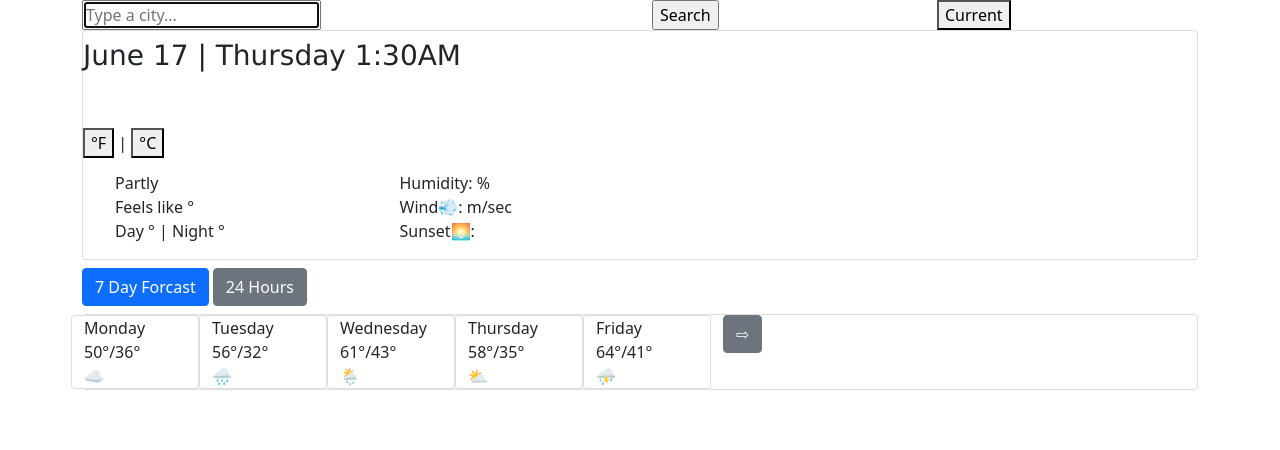
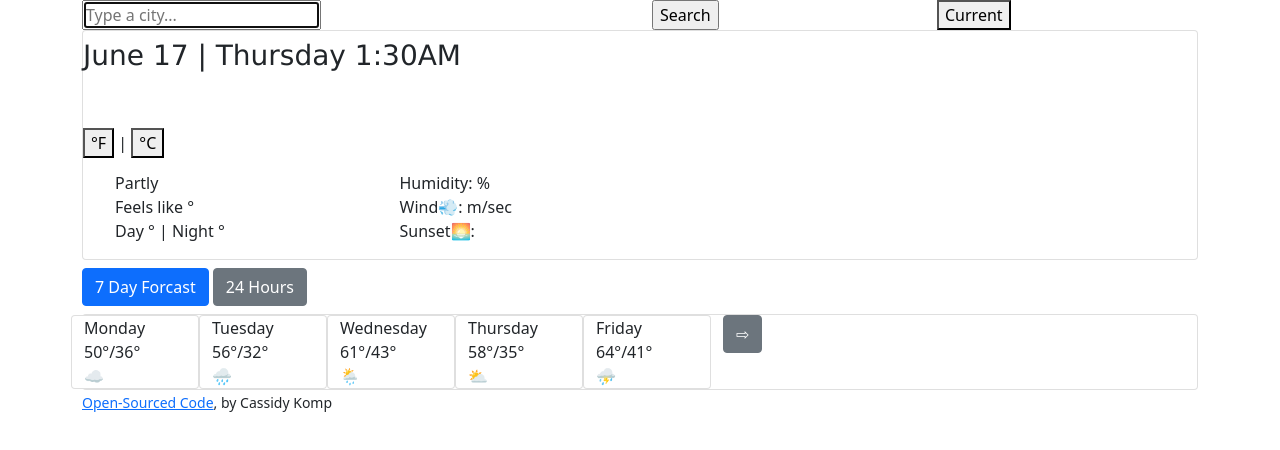
Before and after one commit to mimikomp/weather-application-W6, a plain HTML site: page index.html in a window 1280 px wide. Drawn offline with nearby package versions, Linux system fonts and the light colour scheme; no server answers.

Commit message:
Changes title & Added link to the open source code

```diff
--- a/index.html
+++ b/index.html
@@ -4,7 +4,7 @@
     <meta charset="UTF-8" />
     <meta name="viewport" content="width=device-width, initial-scale=1.0" />
     <meta http-equiv="X-UA-Compatible" content="ie=edge" />
-    <title>Week 5 Homework</title>
+    <title>Weather App Week 6</title>
     <link rel="stylesheet" href="style.css" />
     <link
       href="https://cdn.jsdelivr.net/npm/bootstrap@5.0.0-beta3/dist/css/bootstrap.min.css"
@@ -136,7 +136,15 @@
           </div>
         </div>
       </div>
+      <small>
+        <a
+          href="https://github.com/mimikomp/weather-application-W6.git"
+          target="_blank"
+          >Open-Sourced Code</a
+        >, by Cassidy Komp
+      </small>
     </div>
+
     <script src="app.js"></script>
   </body>
 </html>
```
